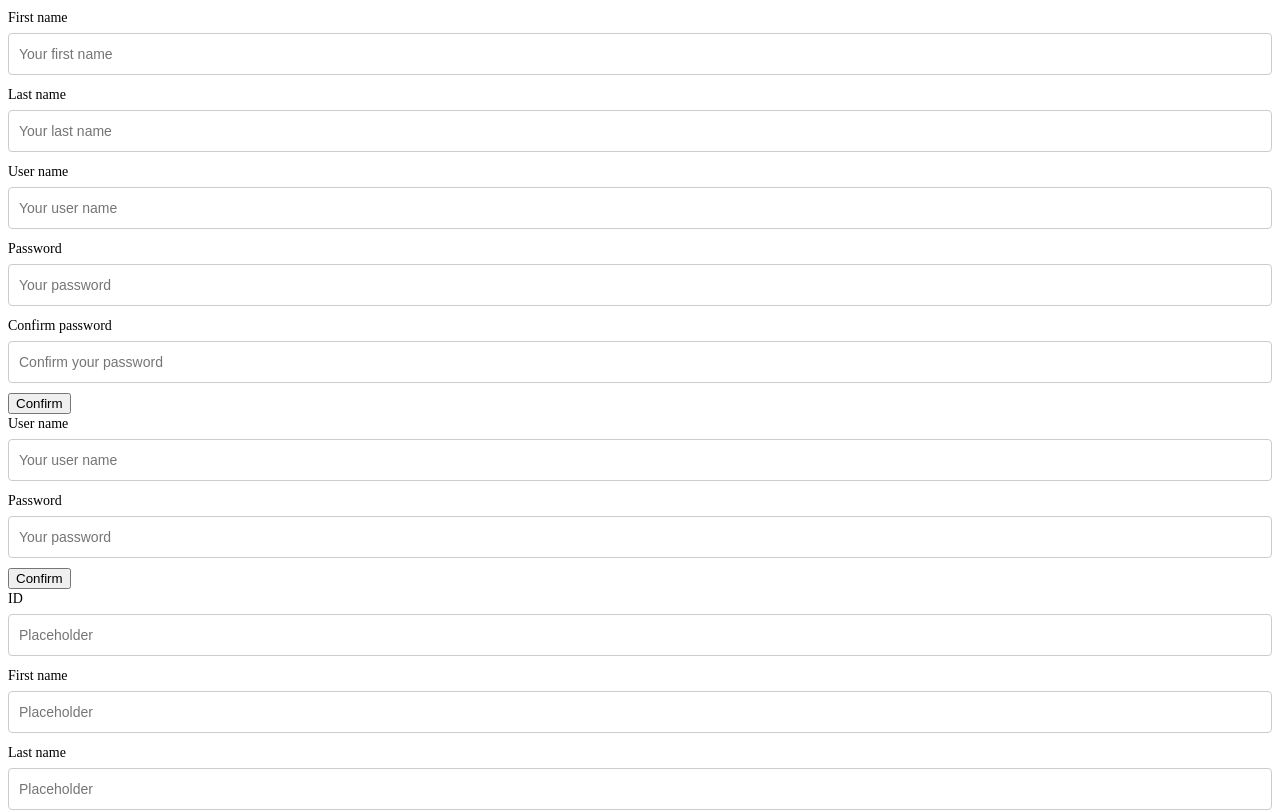
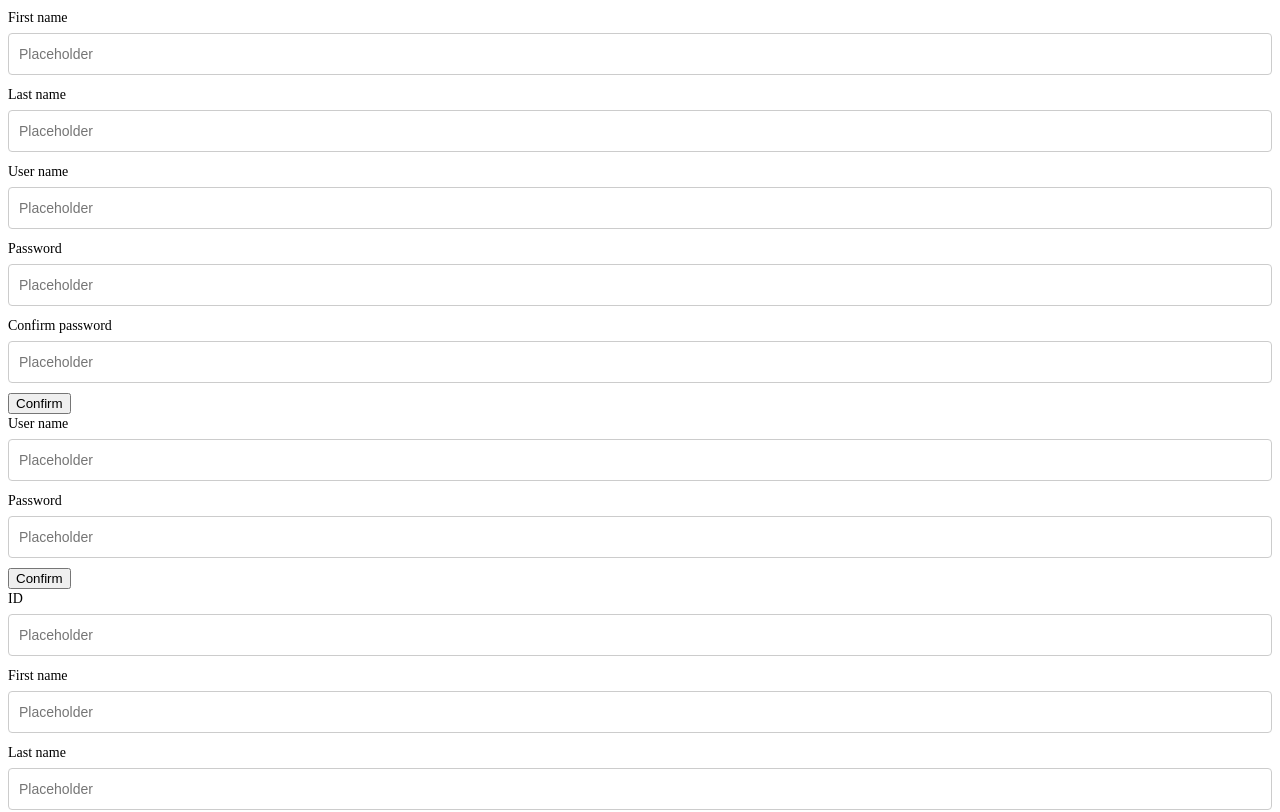
Before and after one commit to AbdelrahmanHassanAlii/Edara.com, a React (Vite) app: page / in a window 1280 px wide. Shown: the top 812 px of the page. Built offline with nearby package versions, Linux system fonts and the light colour scheme.

Commit message:
update the input container to accept a value

```diff
--- a/src/Components/Shared/InputContainer.jsx
+++ b/src/Components/Shared/InputContainer.jsx
@@ -1,14 +1,14 @@
-/* eslint-disable react/prop-types */
 import "../../assets/CSS/Shared/input-container.css";
 
-export default function InputContainer({ label, name, onChange, type, placeHoolder }) {
+export default function InputContainer({ label, name, onChange, type, placeholder, value }) {
   return (
     <div className="input-container">
       <label>{label || "Label"}</label>
       <input
         type={type || "text"}
         name={name || ""}
-        placeholder={placeHoolder || "Placeholder"}
+        placeholder={placeholder || "Placeholder"}
+        value={value || ""}
         onChange={onChange || (() => {})}
       />
     </div>
```
